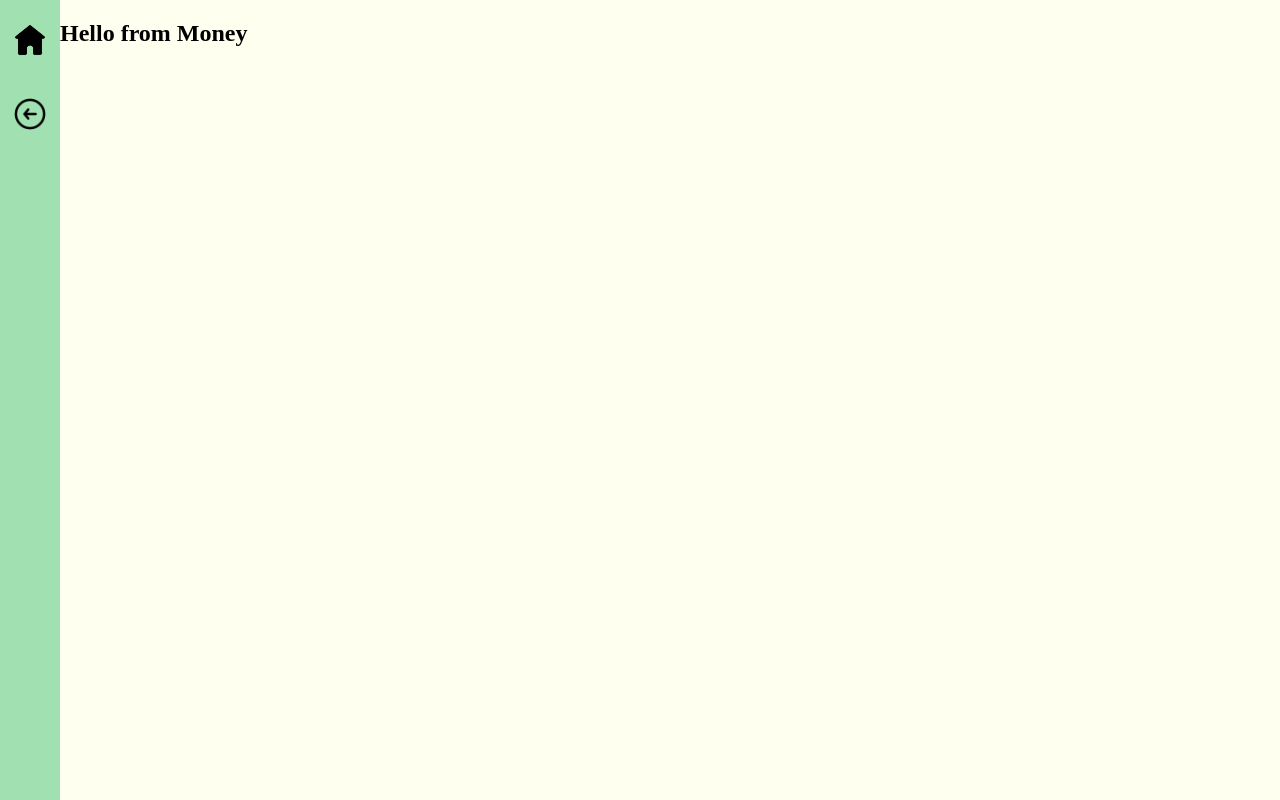
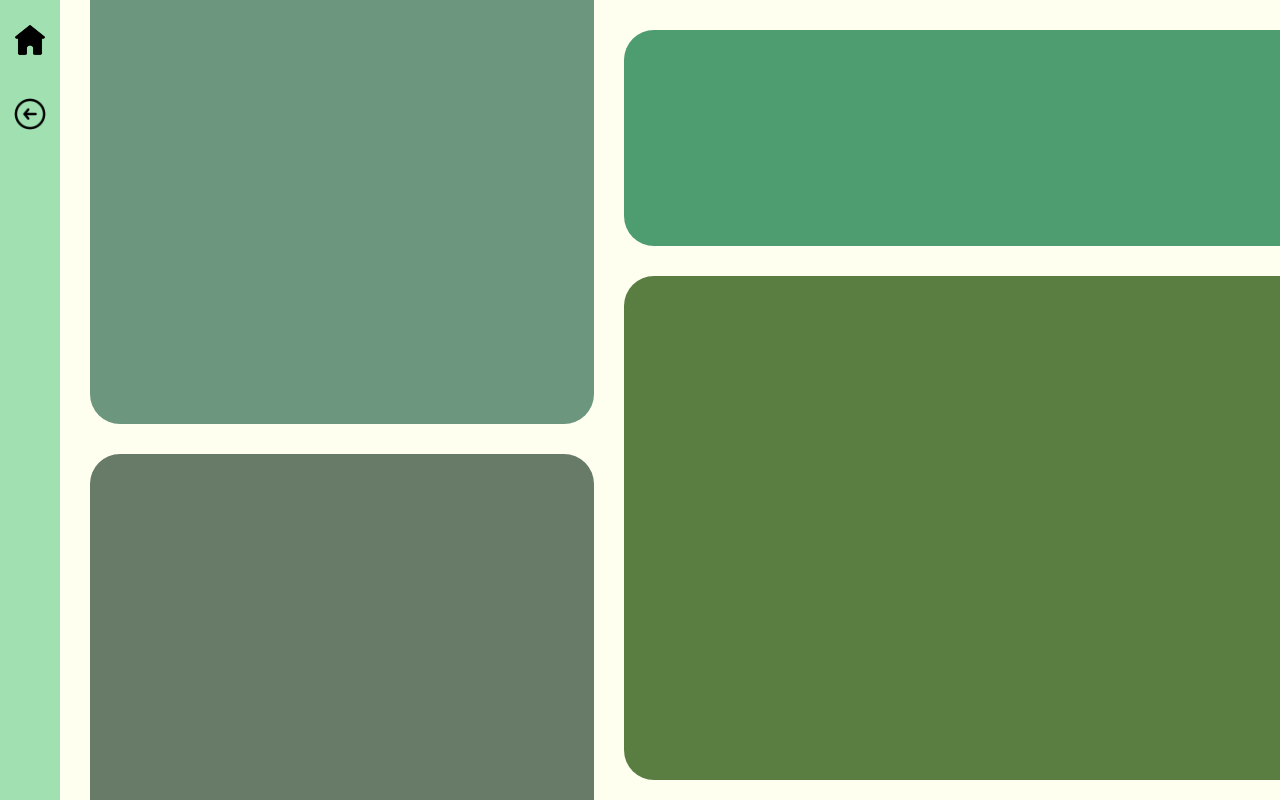
Before and after one commit to benjiangmin/life-in-documents, a React (Vite) app: page /#/logs/money in a window 1280 px wide. Built offline with nearby package versions, Linux system fonts and the light colour scheme; a web font is replaced by a local one.

Commit message:
Updated money.jsx, mostly just cosmetic changes rn

```diff
--- a/main/index.css
+++ b/main/index.css
@@ -50,7 +50,6 @@ body {
     border-width: 0;
     margin-bottom: 10px;
 }
-
 .display-section {
     background-color: white;
     display: flex;
@@ -173,7 +172,7 @@ body {
 .document-buttons {
     flex: 1;
     min-height: 0;
-    overflow-y: scroll;
+    overflow-y: auto;
     display: flex;
     flex-direction: column;
     gap: 10px; }
@@ -200,4 +199,40 @@ body {
 
 .money-main {
     display: flex;
+    background-color: #FFFFF0;
 }
+.column-1 {
+    display: flex;
+    flex-direction: column;
+    width: 45%;
+    height: 100vh;
+}
+.column-2 {
+    width: 55%;
+    display: flex;
+    flex-direction: column;
+}
+.box-1 {
+    background-color: rgb(108, 150, 126);
+    height: 55%;
+    border-radius: 0px 0px 30px 30px;
+    margin: 0px 15px 15px 30px;
+}
+.box-2 {
+    background-color: rgb(104, 122, 104);
+    height: 45%;
+    border-radius: 30px 30px 0px 0px;
+    margin: 15px 15px 0px 30px;
+}
+.box-3 {
+    background-color: rgb(77, 157, 113);
+    height: 30%;
+    border-radius: 30px 0px 0px 30px;
+    margin: 30px 0px 15px 15px;
+}
+.box-4 {
+    background-color: rgb(90, 125, 65);
+    height: 70%;
+    border-radius: 30px 0px 0px 30px;
+    margin: 15px 0px 20px 15px;
+}
--- a/src/Documents/Logs/Money/Money.jsx
+++ b/src/Documents/Logs/Money/Money.jsx
@@ -4,7 +4,15 @@ export default function Money() {
     return (
         <section className="money-main">
             <Sidebar />
-            <h1>Hello from Money</h1>
+            <section className="column-1">
+                <section className="box-1"></section>
+                <section className="box-2"></section>
+            </section>
+
+            <section className="column-2">
+                <section className="box-3"></section>
+                <section className="box-4"></section>
+            </section>
         </section>
     )
 }
```
Also changed, not shown: main/Home.jsx (line endings or trailing spaces).
